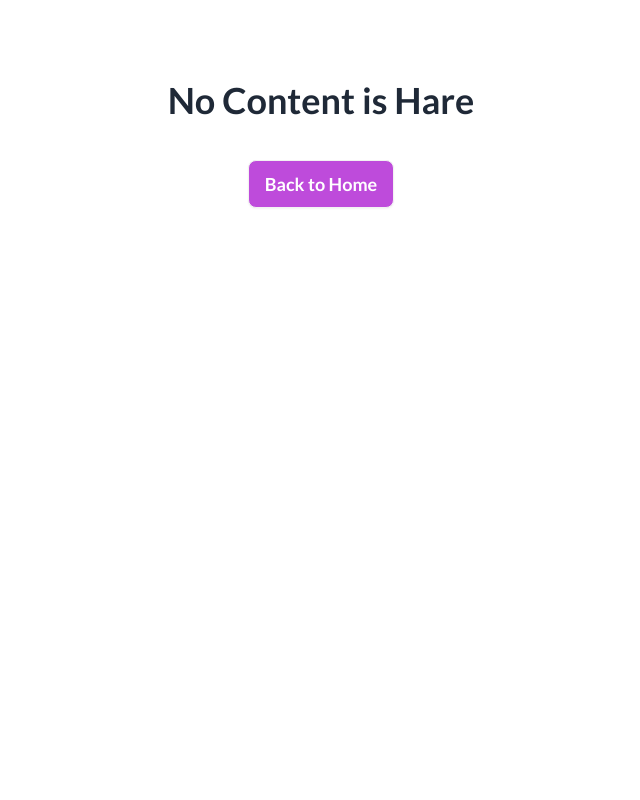
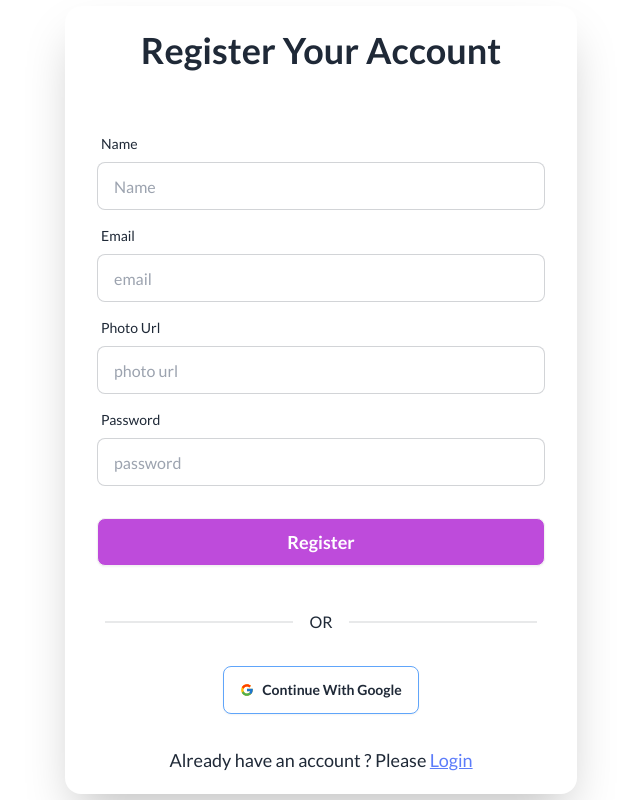
Before and after one commit to kayesmahmud000/visa-navigator, a React (Vite) app: page /register in a window 1280 px wide. Shown: the whole page, without its empty margins (319-959 px from the left). Built offline with nearby package versions, Linux system fonts and the light colour scheme.

Commit message:
added the login and register page

```diff
--- a/package.json
+++ b/package.json
@@ -10,11 +10,11 @@
     "preview": "vite preview"
   },
   "dependencies": {
-
     "localforage": "^1.10.0",
     "match-sorter": "^8.0.0",
     "react": "^18.3.1",
     "react-dom": "^18.3.1",
+    "react-icons": "^5.4.0",
     "react-router-dom": "^7.0.2",
     "sort-by": "^1.2.0"
   },
--- /dev/null
+++ b/src/Pages/LoginPage.jsx
@@ -0,0 +1,40 @@
+import React from 'react';
+import { FcGoogle } from 'react-icons/fc';
+import { Link } from 'react-router-dom';
+
+const LoginPage = () => {
+    return (
+        <div className='flex justify-center min-h-screen items-center '>
+            <div className="card bg-base-100 w-full max-w-lg shrink-0 shadow-2xl">
+                <h3 className='text-4xl font-bold text-center my-6'> Login Your Account</h3>
+                <form className="card-body">
+                    <div className="form-control">
+                        <label className="label">
+                            <span className="label-text">Email</span>
+                        </label>
+                        <input type="email" placeholder="email" className="input input-bordered" required />
+                    </div>
+                    <div className="form-control">
+                        <label className="label">
+                            <span className="label-text">Password</span>
+                        </label>
+                        <input type="password" placeholder="password" className="input input-bordered" required />
+                        <label className="label">
+                            <a href="#" className="label-text-alt link link-hover">Forgot password?</a>
+                        </label>
+                    </div>
+                    <div className="form-control mt-6">
+                        <button className="btn bg-[#5c7cfa] text-lg text-white">Login</button>
+                    </div>
+                </form>
+                <div class="divider px-10 mb-4">OR</div>
+                <div className='flex justify-center'>
+                    <button className=' btn border border-blue-400 bg-white hover:bg-[#A020F0] hover:text-white  my-5 mb-3'> <FcGoogle /> Continue With Google</button>
+                </div>
+                <p className='text-lg text-center py-5'>Don't have an account ? Please <Link to={"/register"}><span className='text-[#be4bdb] underline'> Register</span></Link></p>
+            </div>
+        </div>
+    );
+};
+
+export default LoginPage;
--- /dev/null
+++ b/src/Pages/RegisterPage.jsx
@@ -0,0 +1,52 @@
+import React from 'react';
+import { FcGoogle } from 'react-icons/fc';
+import { Link } from 'react-router-dom';
+
+const RegisterPage = () => {
+    return (
+        <div>
+            <div className='flex justify-center min-h-screen items-center '>
+            <div className="card bg-base-100 w-full max-w-lg shrink-0 shadow-2xl">
+                <h3 className='text-4xl font-bold text-center my-6'> Register Your Account</h3>
+                <form className="card-body">
+                    <div className="form-control">
+                        <label className="label">
+                            <span className="label-text">Name</span>
+                        </label>
+                        <input type="text" placeholder="Name" className="input input-bordered" required />
+                    </div>
+                    <div className="form-control">
+                        <label className="label">
+                            <span className="label-text">Email</span>
+                        </label>
+                        <input type="email" placeholder="email" className="input input-bordered" required />
+                    </div>
+                    <div className="form-control">
+                        <label className="label">
+                            <span className="label-text">Photo Url</span>
+                        </label>
+                        <input type="text" placeholder="photo url" className="input input-bordered"  />
+                    </div>
+                    <div className="form-control">
+                        <label className="label">
+                            <span className="label-text">Password</span>
+                        </label>
+                        <input type="password" placeholder="password" className="input input-bordered" required />
+
+                    </div>
+                    <div className="form-control mt-6">
+                        <button className="btn bg-[#be4bdb] text-lg text-white">Register</button>
+                    </div>
+                </form>
+                <div class="divider px-10 mb-4">OR</div>
+                <div className='flex justify-center'>
+                    <button className=' btn border border-blue-400 bg-white hover:bg-[#A020F0] hover:text-white  my-5 mb-3'> <FcGoogle /> Continue With Google</button>
+                </div>
+                <p className='text-lg text-center py-5'>Already have an account ? Please <Link to={'/login'}><span className='text-[#5c7cfa] underline'>Login</span></Link></p>
+            </div>
+        </div>
+        </div>
+    );
+};
+
+export default RegisterPage;
```
Also changed, not shown: src/Routes/router.jsx (+12 -0 lines), 1 other file (tests, documents, lock files or other folders).
